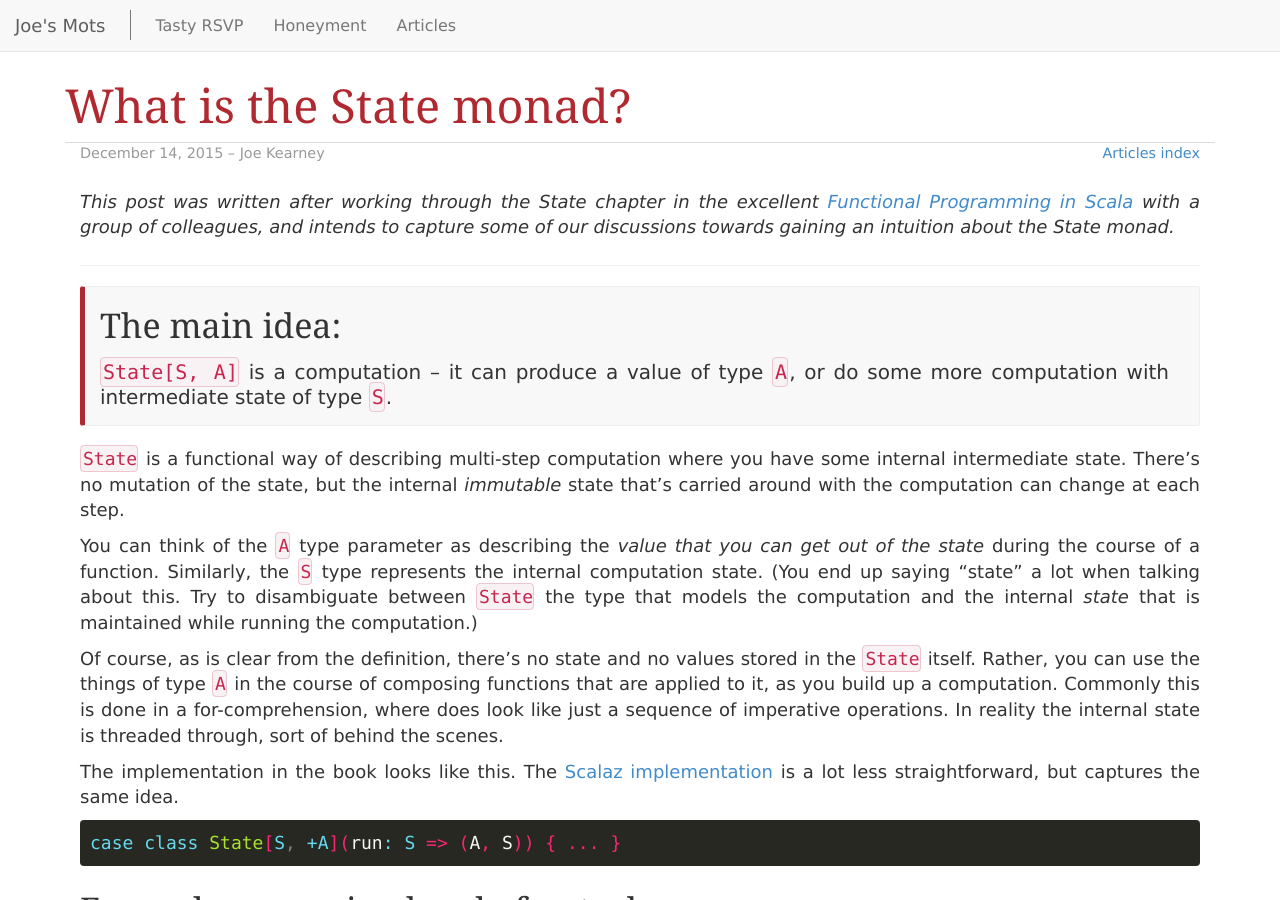
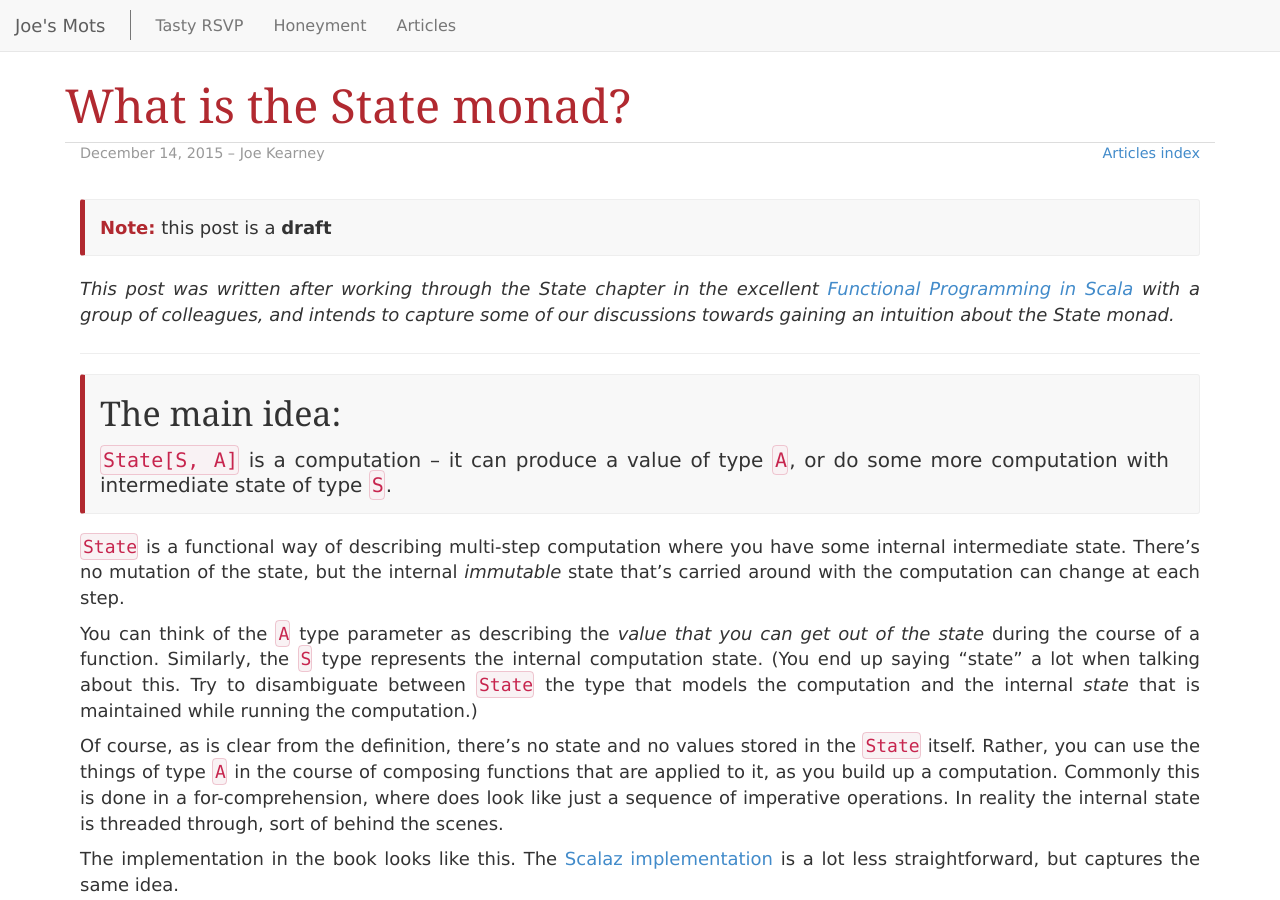
Before and after one commit to joekearney/joekearney.github.io, a Jekyll site: the page built from _posts/software/2015-12-14-learning-about-state-monad.md, in a window 1280 px wide and 900 px high. Built offline with Jekyll 4.4.1, drawn with Linux system fonts in a browser that asks for light colours; some web fonts are replaced.

Commit message:
mark state article as draft

```diff
--- a/_posts/software/2015-12-14-learning-about-state-monad.md
+++ b/_posts/software/2015-12-14-learning-about-state-monad.md
@@ -8,12 +8,12 @@ categories:
 tags:
 - article
 - software
+- draft
 keywords:
 - scala
 - scalaz
 - state
 - "functional programming"
-- draft
 status: published
 type: post
 author: Joe Kearney
```
